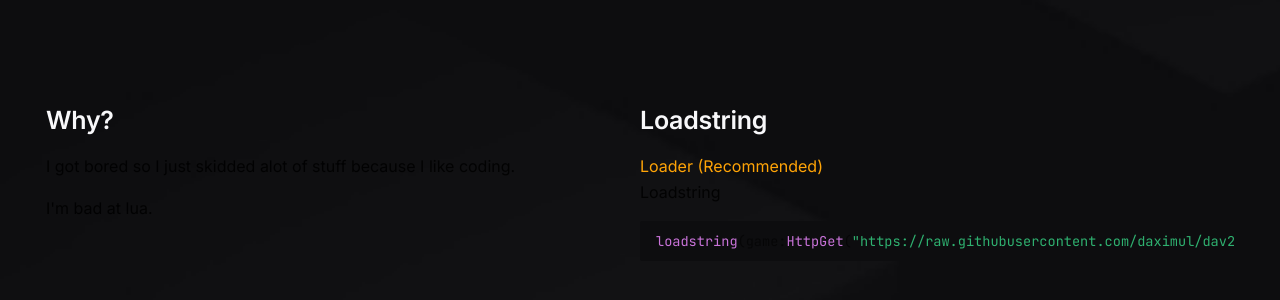
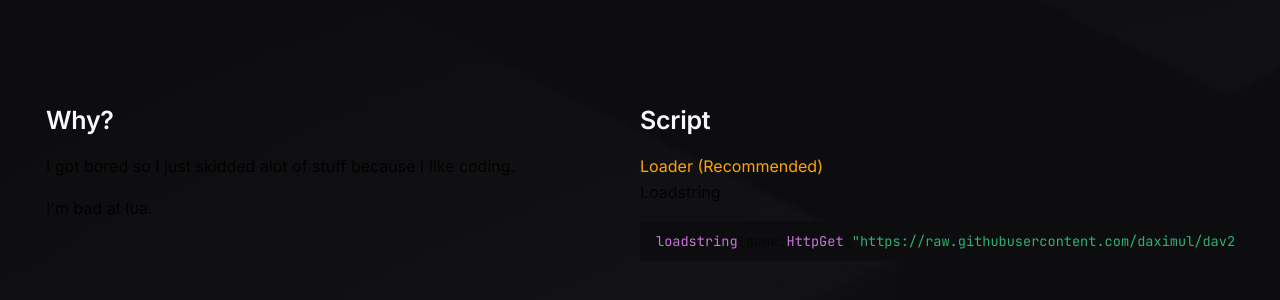
Before and after one commit to daximul/dark, an MkDocs documentation site: the page built from docs/index.md, in a window 1280 px wide. Shown: the part 1059-1359 px from the top of the page. Built offline with MkDocs 1.6.1 and Material for MkDocs 9.7.7, drawn with Linux system fonts in a browser that asks for light colours; comment, search, counter and statistics services are not loaded.

Commit message:
Update index.md

```diff
--- a/docs/index.md
+++ b/docs/index.md
@@ -36,7 +36,7 @@
 </section>
 
 <section class="fusion-home-float">
-    <h2>Loadstring</h2>
+    <h2>Script</h2>
     <nav>
         <a href="https://raw.githubusercontent.com/daximul/dav2/main/loadstring/loader.lua" class="arrow-link">Loader (Recommended)</a>
     </nav>
```
